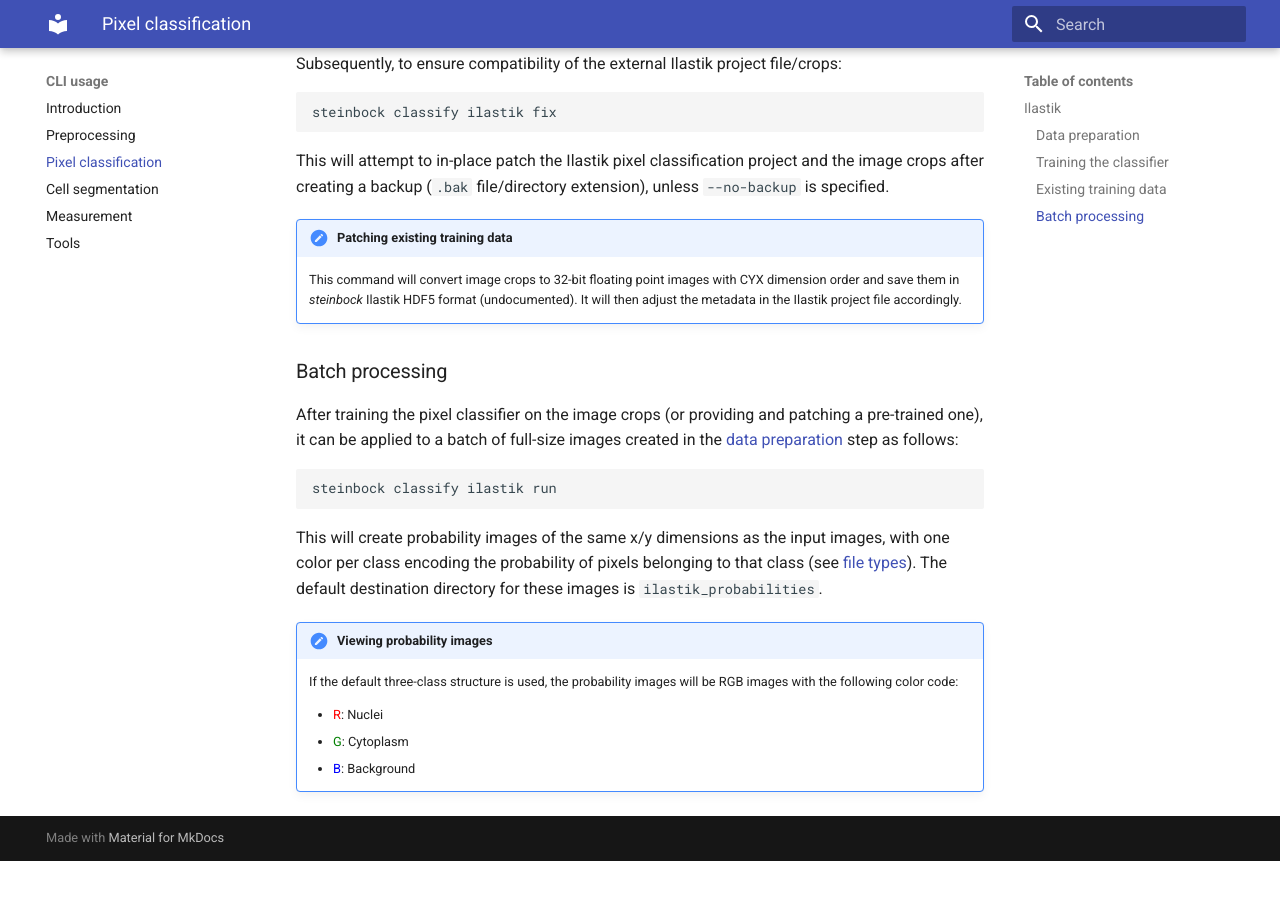
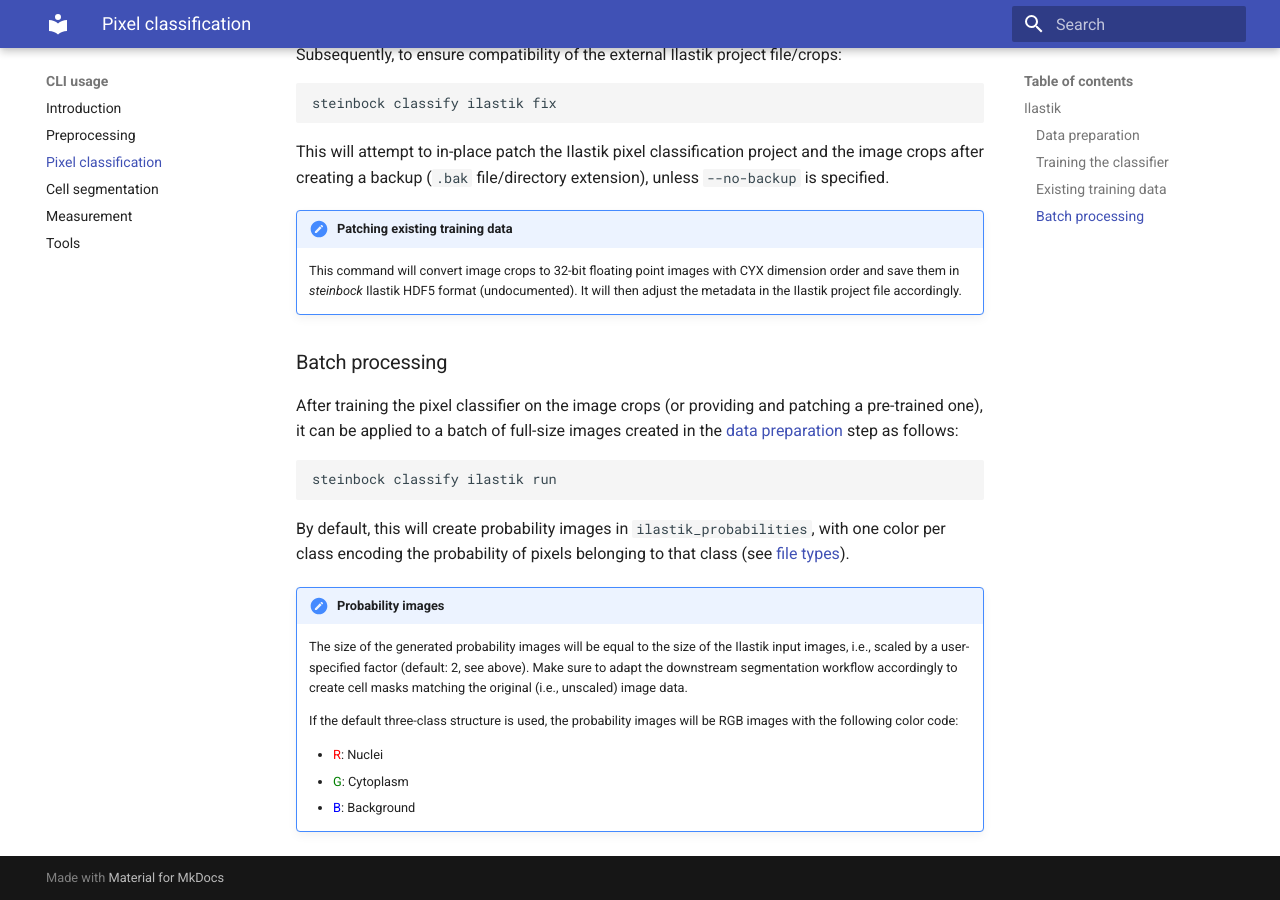
Before and after one commit to BodenmillerGroup/steinbock, an MkDocs documentation site: the page built from docs/cli/classification.md, in a window 1280 px wide and 900 px high, scrolled down 1764 px. Built offline with MkDocs 1.6.1 and Material for MkDocs 9.7.7, drawn with Linux system fonts in a browser that asks for light colours; before the commit the page ends 2625 px from its top, so only the background shows below that; some of the changed text lies outside the part shown.

```diff
--- a/docs/cli/classification.md
+++ b/docs/cli/classification.md
@@ -9,9 +9,6 @@ Various approaches are supported by *steinbock*, each of which is described in t
 ## Ilastik
 
 [Ilastik](https://www.ilastik.org) is an application for interactive learning and segmentation. Here, the semantic [pixel classification](https://www.ilastik.org/documentation/pixelclassification/pixelclassification) workflow of Ilastik is used to perform pixel classification using random forests.
-
-!!! note "Random forests"
-    Random forest are an ensemble learning method known for excellent its generalization properties.
 
 ### Data preparation
 
@@ -29,6 +26,8 @@ In above list, the default destination file/directory paths are shown in bracket
 
 !!! note "Ilastik image data"
     All generated image data will be saved in *steinbock* Ilastik HDF5 format (undocumented). If an `ilastik` column is present in the *steinbock* panel file, only channels enabled in that column will be included in the images. In addition, the mean of all channels will be prepended to the images as an additional channel, unless `--no-mean` is specified.
+
+    Furthermore, all generated image data is scaled two-fold in x and y, unless specified otherwise using the `--scale` command-line option. This helps with more accurately identifying cell borders in images of relatively low resolution (e.g., Imaging Mass Cytometry). In applications with higher resolution (e.g., sequential immunofluorescence), it is recommended to not scale the image data, i.e., specify `--scale 1`.
 
 ### Training the classifier
 
@@ -67,9 +66,11 @@ After training the pixel classifier on the image crops (or providing and patchin
 
     steinbock classify ilastik run
 
-This will create probability images of the same x/y dimensions as the input images, with one color per class encoding the probability of pixels belonging to that class (see [file types](../specs/file-types.md#probabilities)). The default destination directory for these images is `ilastik_probabilities`.
+By default, this will create probability images in `ilastik_probabilities`, with one color per class encoding the probability of pixels belonging to that class (see [file types](../specs/file-types.md#probabilities)).
 
-!!! note "Viewing probability images"
+!!! note "Probability images"
+    The size of the generated probability images will be equal to the size of the Ilastik input images, i.e., scaled by a user-specified factor (default: 2, see above). Make sure to adapt the downstream segmentation workflow accordingly to create cell masks matching the original (i.e., unscaled) image data.
+
     If the default three-class structure is used, the probability images will be RGB images with the following color code:
 
       - <span style="color: red;">R</span>: Nuclei
```
Also changed, not shown: docs/cli/introduction.md (+3 -1 lines), docs/cli/measurement.md (+5 -6 lines), docs/cli/segmentation.md (+5 -2 lines), docs/index.md (+3 -3 lines).
